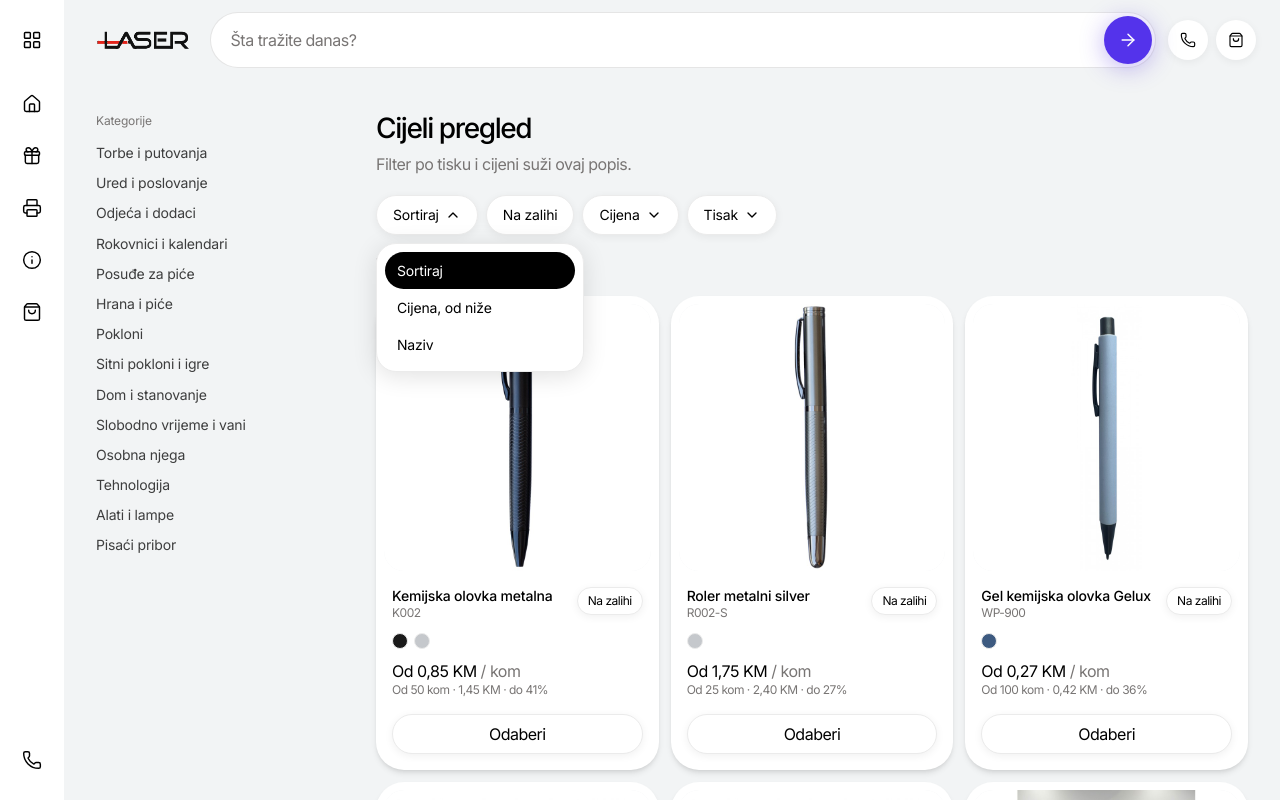
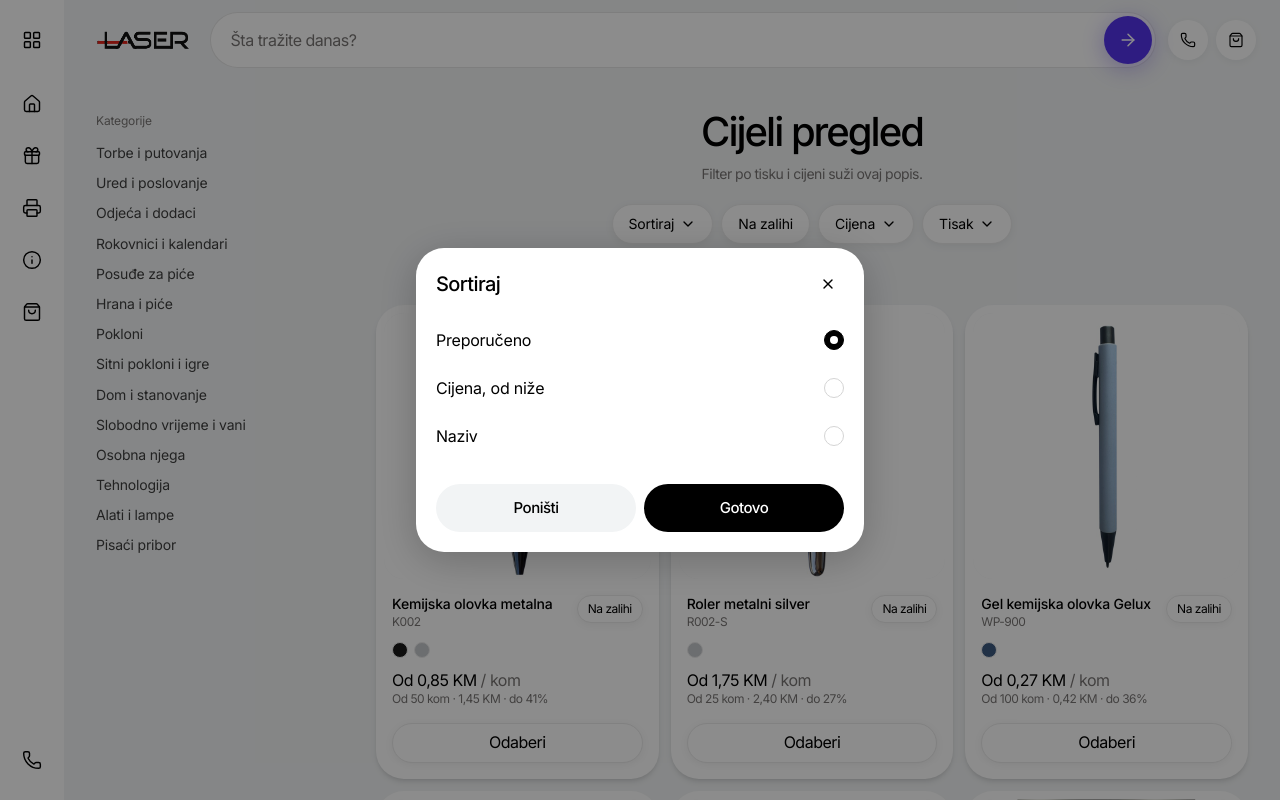
Before and after one commit to danic999/laser-prototype, a Next.js app: page /pretraga in a window 1280 px wide. Both pictures are taken after a click on the button "Sortiraj". Shown: the top 800 px of the page. Built offline with nearby package versions, Linux system fonts and the light colour scheme.

Commit message:
Center category filters and open them in a dialog.
Match the shop category page: the title and chips sit in the middle, and price, print, and sort open a centered panel with Reset and Done.

Co-authored-by: marinkosevo94 <marinkosevo94@gmail.com>

```diff
--- a/src/app/globals.css
+++ b/src/app/globals.css
@@ -141,6 +141,7 @@
 
 .range-thumb {
   pointer-events: none;
+  outline: none;
   position: absolute;
   inset: 0;
   margin: 0;
--- a/src/components/catalog-view.tsx
+++ b/src/components/catalog-view.tsx
@@ -2,7 +2,7 @@
 
 import { useEffect, useMemo, useRef, useState } from "react";
 import Link from "next/link";
-import { ChevronDown, SlidersHorizontal } from "lucide-react";
+import { ChevronDown, SlidersHorizontal, X } from "lucide-react";
 import { ProductCard } from "@/components/product-card";
 import { Button } from "@/components/ui/button";
 import {
@@ -40,7 +40,10 @@ export function CatalogView({
   const [sort, setSort] = useState("preporuceno");
   const [sheetOpen, setSheetOpen] = useState(false);
   const [menu, setMenu] = useState<"sort" | "cijena" | "tisak" | null>(null);
-  const barRef = useRef<HTMLDivElement>(null);
+  const [sortDraft, setSortDraft] = useState(sort);
+  const [printDraft, setPrintDraft] = useState<string[]>([]);
+  const [rangeDraft, setRangeDraft] = useState<{ low: number; high: number } | null>(null);
+  const dialogRef = useRef<HTMLDivElement>(null);
   const [stored, setStored] = useState<{
     key: string;
     draft: FilterSelection;
@@ -64,18 +67,25 @@ export function CatalogView({
   }, [products]);
 
   const filterKey = `${priceBounds?.min ?? "x"}|${priceBounds?.max ?? "x"}|${printChoices.join(",")}`;
-  const draft = stored?.key === filterKey ? stored.draft : emptyFilters;
   const applied = stored?.key === filterKey ? stored.applied : emptyFilters;
-  const pending = !sameFilters(draft, applied);
 
-  function updateDraft(next: FilterSelection) {
-    setStored({ key: filterKey, draft: normalizeFilters(next, priceBounds), applied });
+  function openMenu(next: "sort" | "cijena" | "tisak") {
+    setSortDraft(sort);
+    setPrintDraft(applied.prints);
+    setRangeDraft(applied.range);
+    setMenu(next);
   }
 
-  function applyFilters() {
-    setStored({ key: filterKey, draft, applied: draft });
+  function commit(nextApplied: FilterSelection, nextSort = sort) {
+    const normalized = normalizeFilters(nextApplied, priceBounds);
+    setStored({ key: filterKey, draft: normalized, applied: normalized });
+    setSort(nextSort);
     setMenu(null);
-    setSheetOpen(false);
+  }
+
+  function toggleStock() {
+    const next = normalizeFilters({ ...applied, inStock: !applied.inStock }, priceBounds);
+    setStored({ key: filterKey, draft: next, applied: next });
   }
 
   const visible = useMemo(() => {
@@ -89,20 +99,16 @@ export function CatalogView({
     return list;
   }, [products, applied, priceBounds, sort]);
 
-  const pendingCount = useMemo(
-    () => products.filter((product) => matchesFilters(product, draft, priceBounds)).length,
-    [products, draft, priceBounds],
-  );
-
   const filtersActive = !sameFilters(applied, emptyFilters);
 
   useEffect(() => {
     if (!menu) return;
-    function onPointerDown(event: PointerEvent) {
-      if (!barRef.current?.contains(event.target as Node)) setMenu(null);
+    dialogRef.current?.focus();
+    function onKey(event: KeyboardEvent) {
+      if (event.key === "Escape") setMenu(null);
     }
-    document.addEventListener("pointerdown", onPointerDown);
-    return () => document.removeEventListener("pointerdown", onPointerDown);
+    document.addEventListener("keydown", onKey);
+    return () => document.removeEventListener("keydown", onKey);
   }, [menu]);
 
   function resetFilters() {
@@ -113,120 +119,50 @@ export function CatalogView({
     "inline-flex h-10 cursor-pointer items-center gap-1.5 rounded-full border border-[#ebebeb] bg-white px-4 text-[14px] tracking-[-0.014em] whitespace-nowrap text-black shadow-[0_2px_8px_rgba(0,0,0,0.06)]";
   const chipOn =
     "inline-flex h-10 cursor-pointer items-center gap-1.5 rounded-full border border-black bg-black px-4 text-[14px] tracking-[-0.014em] whitespace-nowrap text-white";
-  const popover =
-    "absolute top-12 left-0 z-20 rounded-[20px] border border-[#ebebeb] bg-white shadow-[0_4px_24px_rgba(0,0,0,0.12)]";
   const sortLabel = sort === "cijena" ? "Cijena, od niže" : sort === "naziv" ? "Naziv" : "Sortiraj";
-  const priceLabel = draft.range ? `${formatKm(draft.range.low)} – ${formatKm(draft.range.high)}` : "Cijena";
+  const priceLabel = applied.range ? `${formatKm(applied.range.low)} – ${formatKm(applied.range.high)}` : "Cijena";
+  const dialogLow = rangeDraft?.low ?? priceBounds?.min ?? 0;
+  const dialogHigh = rangeDraft?.high ?? priceBounds?.max ?? 0;
 
   const filterPanel = (
-    <div ref={barRef} className="mt-5 flex flex-wrap items-center gap-2">
-      <div className="relative">
+    <div className="mt-5 flex flex-wrap items-center justify-center gap-2">
       <button
         type="button"
-          onClick={() => setMenu((current) => (current === "sort" ? null : "sort"))}
+        onClick={() => openMenu("sort")}
         className={sort === "preporuceno" ? chip : chipOn}
         aria-expanded={menu === "sort"}
       >
         {sortLabel}
-          <ChevronDown className={`size-4 ${menu === "sort" ? "rotate-180" : ""}`} />
+        <ChevronDown className="size-4" />
       </button>
-        {menu === "sort" ? (
-          <div className={`${popover} w-52 p-2`} role="listbox" aria-label="Sortiranje">
-            {(
-              [
-                ["preporuceno", "Sortiraj"],
-                ["cijena", "Cijena, od niže"],
-                ["naziv", "Naziv"],
-              ] as const
-            ).map(([value, label]) => (
-              <button
-                key={value}
-                type="button"
-                role="option"
-                aria-selected={sort === value}
-                onClick={() => {
-                  setSort(value);
-                  setMenu(null);
-                }}
-                className={`block w-full rounded-full px-3 py-2 text-left text-[14px] tracking-[-0.014em] ${sort === value ? "bg-black text-white" : "hover:bg-[#f2f4f5]"}`}
-              >
-                {label}
-              </button>
-            ))}
-          </div>
-        ) : null}
-      </div>
       <button
         type="button"
-        onClick={() => updateDraft({ ...draft, inStock: !draft.inStock })}
-        className={draft.inStock ? chipOn : chip}
-        aria-pressed={draft.inStock}
+        onClick={toggleStock}
+        className={applied.inStock ? chipOn : chip}
+        aria-pressed={applied.inStock}
       >
         Na zalihi
       </button>
       {priceBounds && priceBounds.max > priceBounds.min ? (
-        <div className="relative">
         <button
           type="button"
-            onClick={() => setMenu((current) => (current === "cijena" ? null : "cijena"))}
-            className={draft.range ? chipOn : chip}
+          onClick={() => openMenu("cijena")}
+          className={applied.range ? chipOn : chip}
           aria-expanded={menu === "cijena"}
         >
           {priceLabel}
-            <ChevronDown className={`size-4 ${menu === "cijena" ? "rotate-180" : ""}`} />
+          <ChevronDown className="size-4" />
         </button>
-          {menu === "cijena" ? (
-            <div className={`${popover} w-72 p-4`}>
-              <PriceSlider
-                min={priceBounds.min}
-                max={priceBounds.max}
-                low={draft.range?.low ?? priceBounds.min}
-                high={draft.range?.high ?? priceBounds.max}
-                onChange={(nextLow, nextHigh) => updateDraft({ ...draft, range: { low: nextLow, high: nextHigh } })}
-              />
-            </div>
-          ) : null}
-        </div>
       ) : null}
       {printChoices.length > 0 ? (
-        <div className="relative">
         <button
           type="button"
-            onClick={() => setMenu((current) => (current === "tisak" ? null : "tisak"))}
-            className={draft.prints.length > 0 ? chipOn : chip}
+          onClick={() => openMenu("tisak")}
+          className={applied.prints.length > 0 ? chipOn : chip}
           aria-expanded={menu === "tisak"}
         >
-            {draft.prints.length > 0 ? `Tisak · ${draft.prints.length}` : "Tisak"}
-            <ChevronDown className={`size-4 ${menu === "tisak" ? "rotate-180" : ""}`} />
-          </button>
-          {menu === "tisak" ? (
-            <div className={`${popover} w-60 p-3`}>
-              {printChoices.map((option) => {
-                const checked = draft.prints.includes(option);
-                return (
-                  <label key={option} className="flex cursor-pointer items-center gap-2 rounded-full px-2 py-1.5 text-[14px] tracking-[-0.014em]">
-                    <input
-                      type="checkbox"
-                      checked={checked}
-                      onChange={() => {
-                        const prints = checked
-                          ? draft.prints.filter((item) => item !== option)
-                          : [...draft.prints, option];
-                        updateDraft({ ...draft, prints });
-                      }}
-                      className="size-4 accent-black"
-                    />
-                    {option}
-                  </label>
-                );
-              })}
-            </div>
-          ) : null}
-        </div>
-      ) : null}
-      {pending ? (
-        <button type="button" onClick={applyFilters} className={chipOn}>
-          Filteri · {pendingCount}
+          {applied.prints.length > 0 ? `Tisak · ${applied.prints.length}` : "Tisak"}
+          <ChevronDown className="size-4" />
         </button>
       ) : null}
     </div>
@@ -285,21 +221,21 @@ export function CatalogView({
         </div>
       </aside>
       <div>
-        <div className="flex flex-wrap items-end justify-between gap-4">
-          <div>
-            <h1 className="text-[28px] leading-[1.2] font-medium tracking-[-0.05em]">{title}</h1>
-            {intro ? <p className="mt-2 max-w-2xl text-[16px] leading-[1.33] text-[#787574]">{intro}</p> : null}
+        <div className="text-center">
+          <h1 className="text-[34px] leading-none font-medium tracking-[-0.05em] sm:text-[40px]">{title}</h1>
+          {intro ? <p className="mx-auto mt-3 max-w-xl text-[14px] leading-[1.4] text-[#787574]">{intro}</p> : null}
           {query ? (
             <p className="mt-2 text-[16px] tracking-[-0.031em]">
               Upit: <span className="font-medium">{query}</span>
             </p>
           ) : null}
-          </div>
           <Sheet open={sheetOpen} onOpenChange={setSheetOpen}>
-            <SheetTrigger className="inline-flex h-10 shrink-0 items-center gap-2 rounded-full border border-[#ebebeb] bg-white px-4 text-[14px] shadow-[0_2px_8px_rgba(0,0,0,0.06)] lg:hidden">
+            <div className="mt-5 flex justify-center lg:hidden">
+              <SheetTrigger className="inline-flex h-10 items-center gap-2 rounded-full border border-[#ebebeb] bg-white px-4 text-[14px] shadow-[0_2px_8px_rgba(0,0,0,0.06)]">
                 <SlidersHorizontal className="size-4" />
                 Kategorije
               </SheetTrigger>
+            </div>
             <SheetContent side="left" className="w-[min(100%,20rem)] overflow-y-auto bg-white">
               <SheetHeader>
                 <SheetTitle className="tracking-[-0.03em]">Kategorije</SheetTitle>
@@ -307,9 +243,9 @@ export function CatalogView({
               <div className="px-4 pb-6">{filters}</div>
             </SheetContent>
           </Sheet>
+          {filterPanel}
         </div>
-        {filterPanel}
-        <p className="mt-4 text-[14px] text-[#787574]">
+        <p className="mt-4 text-center text-[14px] text-[#787574]">
           {visible.length} artikala
           {filtersActive ? (
             <button type="button" onClick={resetFilters} className="ml-3 text-black underline-offset-2 hover:underline">
@@ -332,9 +268,152 @@ export function CatalogView({
             ))}
           </div>
         )}
+        {menu ? (
+          <div
+            className="fixed inset-0 z-50 flex items-center justify-center bg-black/45 px-4"
+            onMouseDown={() => setMenu(null)}
+          >
+            <div
+              ref={dialogRef}
+              role="dialog"
+              aria-modal="true"
+              aria-labelledby="filter-dialog-title"
+              tabIndex={-1}
+              className="w-full max-w-[28rem] rounded-[28px] bg-white p-5 shadow-[0_8px_40px_rgba(0,0,0,0.22)] outline-none"
+              onMouseDown={(event) => event.stopPropagation()}
+            >
+              <div className="flex items-center justify-between">
+                <h2 id="filter-dialog-title" className="text-[20px] font-medium tracking-[-0.03em]">
+                  {menu === "sort" ? "Sortiraj" : menu === "cijena" ? "Cijena" : "Tisak"}
+                </h2>
+                <button
+                  type="button"
+                  onClick={() => setMenu(null)}
+                  aria-label="Zatvori"
+                  className="grid size-8 place-items-center rounded-full hover:bg-[#f2f4f5]"
+                >
+                  <X className="size-4" />
+                </button>
+              </div>
+              {menu === "sort" ? (
+                <div className="mt-4" role="listbox" aria-label="Sortiranje">
+                  {(
+                    [
+                      ["preporuceno", "Preporučeno"],
+                      ["cijena", "Cijena, od niže"],
+                      ["naziv", "Naziv"],
+                    ] as const
+                  ).map(([value, label]) => (
+                    <button
+                      key={value}
+                      type="button"
+                      role="option"
+                      aria-selected={sortDraft === value}
+                      onClick={() => setSortDraft(value)}
+                      className="flex w-full items-center justify-between py-3 text-left text-[16px] tracking-[-0.014em]"
+                    >
+                      {label}
+                      <span
+                        className={`grid size-5 place-items-center rounded-full border ${sortDraft === value ? "border-black bg-black" : "border-[#d5d5d5]"}`}
+                      >
+                        {sortDraft === value ? <span className="size-2 rounded-full bg-white" /> : null}
+                      </span>
+                    </button>
+                  ))}
+                </div>
+              ) : null}
+              {menu === "cijena" && priceBounds ? (
+                <div className="mt-5">
+                  <PriceSlider
+                    min={priceBounds.min}
+                    max={priceBounds.max}
+                    low={dialogLow}
+                    high={dialogHigh}
+                    onChange={(nextLow, nextHigh) => setRangeDraft({ low: nextLow, high: nextHigh })}
+                  />
+                  <div className="mt-5 grid grid-cols-[1fr_auto_1fr] items-center gap-2">
+                    <input
+                      inputMode="decimal"
+                      aria-label="Najniža cijena"
+                      value={formatAmount(dialogLow)}
+                      onChange={(event) => {
+                        const next = Number(event.target.value.replace(",", "."));
+                        if (Number.isNaN(next)) return;
+                        setRangeDraft({ low: Math.min(Math.max(next, priceBounds.min), dialogHigh), high: dialogHigh });
+                      }}
+                      className="h-12 rounded-2xl border border-[#ebebeb] px-3 text-center text-[15px] outline-none"
+                    />
+                    <span className="text-[#787574]">–</span>
+                    <input
+                      inputMode="decimal"
+                      aria-label="Najviša cijena"
+                      value={formatAmount(dialogHigh)}
+                      onChange={(event) => {
+                        const next = Number(event.target.value.replace(",", "."));
+                        if (Number.isNaN(next)) return;
+                        setRangeDraft({ low: dialogLow, high: Math.max(Math.min(next, priceBounds.max), dialogLow) });
+                      }}
+                      className="h-12 rounded-2xl border border-[#ebebeb] px-3 text-center text-[15px] outline-none"
+                    />
+                  </div>
+                </div>
+              ) : null}
+              {menu === "tisak" ? (
+                <div className="mt-2">
+                  {printChoices.map((option) => {
+                    const checked = printDraft.includes(option);
+                    return (
+                      <label key={option} className="flex cursor-pointer items-center justify-between py-3 text-[16px] tracking-[-0.014em]">
+                        {option}
+                        <input
+                          type="checkbox"
+                          checked={checked}
+                          onChange={() => {
+                            setPrintDraft(
+                              checked ? printDraft.filter((item) => item !== option) : [...printDraft, option],
+                            );
+                          }}
+                          className="size-5 accent-black"
+                        />
+                      </label>
+                    );
+                  })}
+                </div>
+              ) : null}
+              <div className="mt-6 grid grid-cols-2 gap-2">
+                <button
+                  type="button"
+                  onClick={() => {
+                    if (menu === "sort") setSortDraft("preporuceno");
+                    if (menu === "cijena") setRangeDraft(null);
+                    if (menu === "tisak") setPrintDraft([]);
+                  }}
+                  className="h-12 rounded-full bg-[#f2f4f5] text-[15px] font-medium"
+                >
+                  Poništi
+                </button>
+                <button
+                  type="button"
+                  onClick={() => {
+                    if (menu === "sort") commit(applied, sortDraft);
+                    if (menu === "cijena") commit({ ...applied, range: rangeDraft });
+                    if (menu === "tisak") commit({ ...applied, prints: printDraft });
+                  }}
+                  className="h-12 rounded-full bg-black text-[15px] font-medium text-white"
+                >
+                  Gotovo
+                </button>
+              </div>
+            </div>
+          </div>
+        ) : null}
       </div>
     </div>
   );
+}
+
+function formatAmount(value: number) {
+  return value.toFixed(2).replace(".", ",");
 }
 
 function PriceSlider({
@@ -356,17 +435,10 @@ function PriceSlider({
   const right = 100 - ((high - min) / span) * 100;
 
   return (
-    <div>
-      <div>
-        <p className="text-[12px] tracking-[-0.014em] text-[#787574]">Cijena</p>
-        <p className="mt-1 text-[14px] tracking-[-0.014em]">
-          {formatKm(low)} – {formatKm(high)}
-        </p>
-      </div>
-      <div className="relative mt-4 h-4">
-        <div className="absolute top-1/2 right-0 left-0 h-0.5 -translate-y-1/2 rounded-full bg-[#ebebeb]" />
+    <div className="relative mt-2 h-6">
+      <div className="absolute top-1/2 right-0 left-0 h-1 -translate-y-1/2 rounded-full bg-[#ebebeb]" />
       <div
-          className="absolute top-1/2 h-0.5 -translate-y-1/2 rounded-full bg-black"
+        className="absolute top-1/2 h-1 -translate-y-1/2 rounded-full bg-black"
         style={{ left: `${left}%`, right: `${right}%` }}
       />
         <input
@@ -389,7 +461,6 @@ function PriceSlider({
           onChange={(event) => onChange(low, Math.max(Number(event.target.value), low))}
           className="range-thumb z-20"
         />
-      </div>
     </div>
   );
 }
```
Lines whose indentation alone changed are shown as unchanged.
